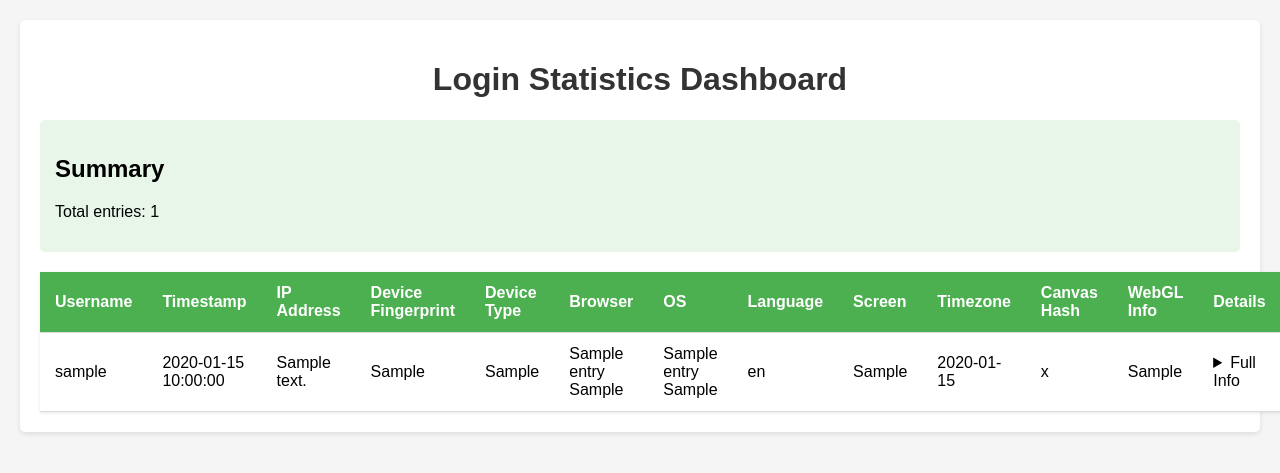
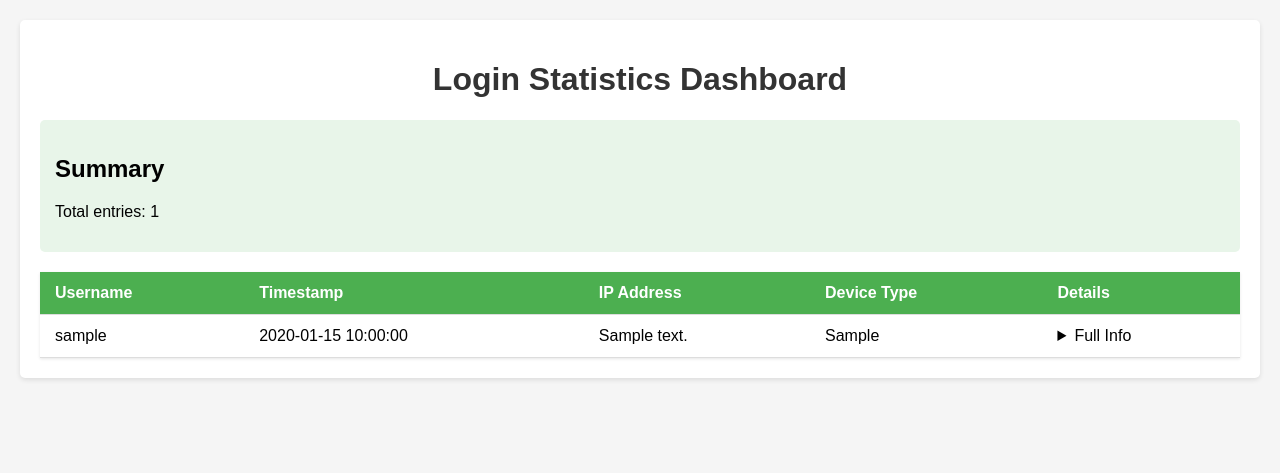
Before and after one commit to nixbel/campaignp, a Flask app: template campaign/templates/stats.html in a window 1280 px wide. Shown: the top 473 px of the page. Run offline with Flask 3, Linux system fonts and the light colour scheme; the template is opened without the code that fills it: most values are stand-ins (such as "Sample title", 1, 10 or a date in 2020).

Commit message:
remove the deets

```diff
--- a/campaign/templates/stats.html
+++ b/campaign/templates/stats.html
@@ -64,15 +64,7 @@
                     <th>Username</th>
                     <th>Timestamp</th>
                     <th>IP Address</th>
-                    <th>Device Fingerprint</th>
                     <th>Device Type</th>
-                    <th>Browser</th>
-                    <th>OS</th>
-                    <th>Language</th>
-                    <th>Screen</th>
-                    <th>Timezone</th>
-                    <th>Canvas Hash</th>
-                    <th>WebGL Info</th>
                     <th>Details</th>
                 </tr>
             </thead>
@@ -82,15 +74,7 @@
                     <td>{{ entry.username }}</td>
                     <td>{{ entry.timestamp }}</td>
                     <td>{{ entry.ip_address }}</td>
-                    <td>{{ entry.device_fingerprint }}</td>
                     <td>{{ entry.device_type }}</td>
-                    <td>{{ entry.browser_name }} {{ entry.browser_version }}</td>
-                    <td>{{ entry.os_name }} {{ entry.os_version }}</td>
-                    <td>{{ entry.language }}</td>
-                    <td>{{ entry.screen_resolution }}</td>
-                    <td>{{ entry.timezone }}</td>
-                    <td>{{ entry.canvas_hash|truncate(8, true, '') }}</td>
-                    <td>{{ entry.webgl_info|truncate(15, true, '...') }}</td>
                     <td>
                         <details>
                             <summary>Full Info</summary>
```
